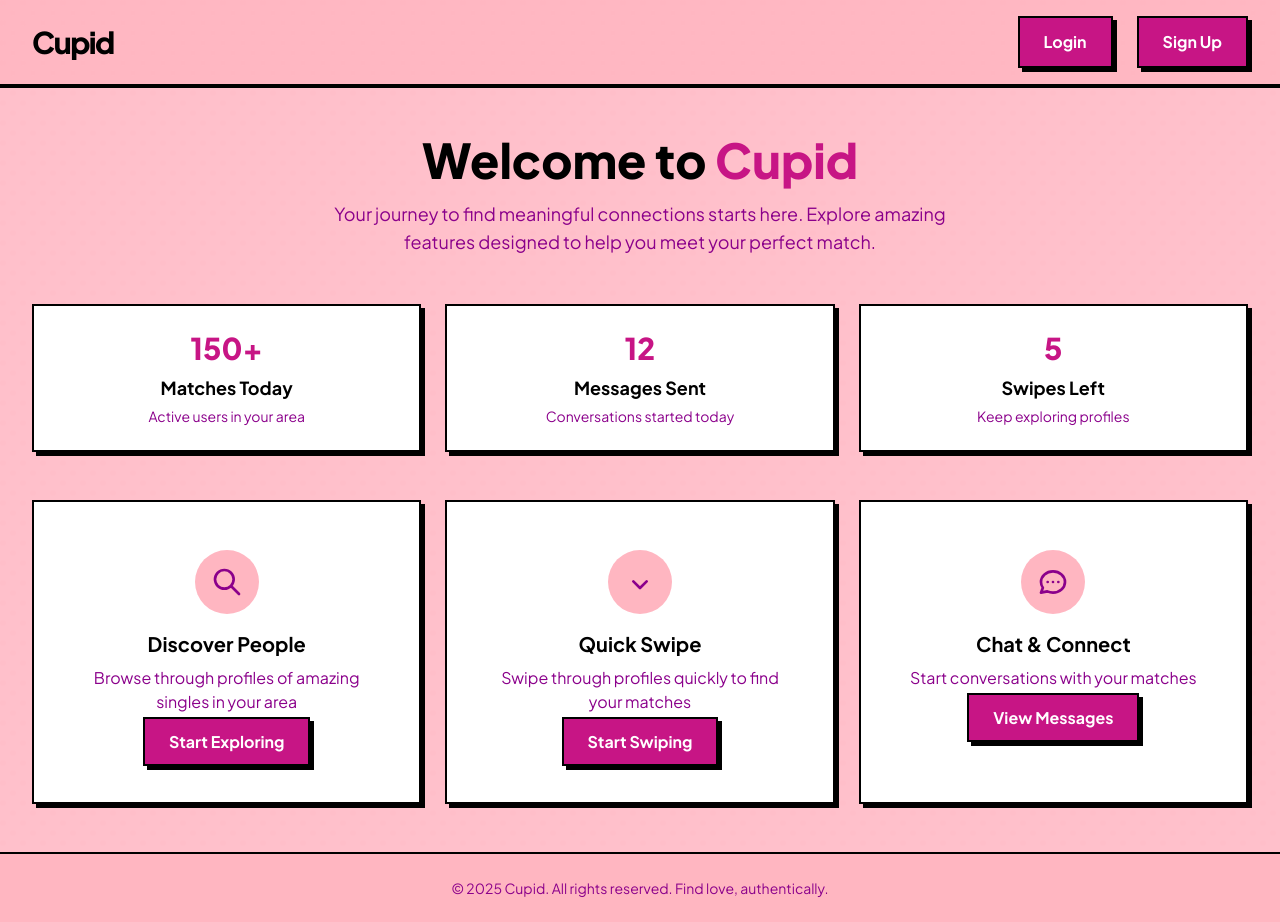
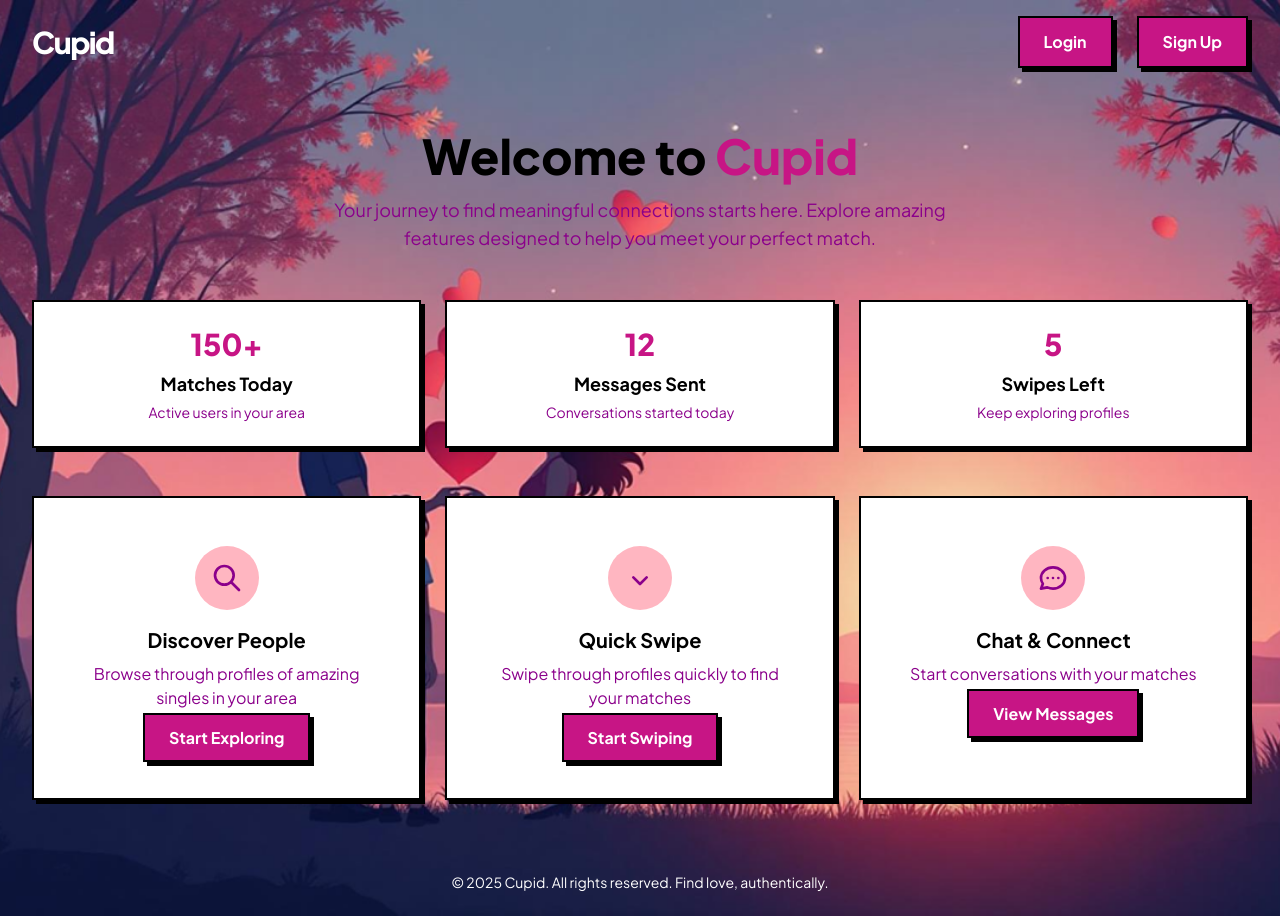
Before and after one commit to trashhpandaaaa/cupid, a website: page client/pages/home.html in a window 1280 px wide. Drawn offline with nearby package versions, Linux system fonts and the light colour scheme.

Commit message:
love with the click

```diff
--- a/client/pages/home.html
+++ b/client/pages/home.html
@@ -12,20 +12,29 @@
     <link rel="stylesheet" href="assets/styles/components.css">
     <link rel="stylesheet" href="assets/styles/utilities.css">
     <script src="assets/js/login.js"></script>
+    <style>
+        body{
+            background-image: url(./image.png);
+            background-position: center;
+            background-size: cover;
+            background-repeat: no-repeat;
+        }
+    </style>
 </head>
 
-<body class="bg-brutalist-dark-pink" style='font-family: "Plus Jakarta Sans", "Noto Sans", sans-serif;'>
+<body style='font-family: "Plus Jakarta Sans", "Noto Sans", sans-serif;'>
     <div class="relative flex size-full min-h-screen flex-col overflow-x-hidden group/design-root">
         <div class="layout-container flex h-full grow flex-col">
 
             <!-- Header -->
-            <header class="site-header">
+            <header class="">
                 <div class="container mx-auto px-4 sm:px-6 lg:px-8">
                     <div class="flex items-center justify-between py-4">
                         <!-- Logo -->
                         <div class="flex items-center gap-3">
-                            <h1 class="text-2xl sm:text-3xl font-black leading-tight tracking-tighter text-black">
-                                <a href="home.html" class="hover:text-[var(--dark-pink-800)] transition-colors">Cupid</a>
+                            <h1 class="text-2xl sm:text-3xl font-black leading-tight tracking-tighter text-white">
+                                <a href="home.html" class="hover:text-[var(--dark-pink-800)] transition-colors">Cupid
+                                </a>
                             </h1>
                         </div>
                         <!-- Desktop Navigation -->
@@ -136,9 +145,9 @@
             </main>
 
             <!-- Footer -->
-            <footer class="text-center py-6 border-t-2 border-black bg-[var(--dark-pink-200)] bg-opacity-50">
+            <footer class="text-center py-6 text-white bg-opacity-50">
                 <div class="container mx-auto px-4 sm:px-6">
-                    <p class="text-sm text-[var(--dark-pink-800)]">
+                    <p class="text-sm text-white">
                         © 2025 Cupid. All rights reserved. Find love, authentically.
                     </p>
                 </div>
```
Also changed, not shown: client/pages/messages.html (+3 -1 lines), client/pages/image.png (added).
